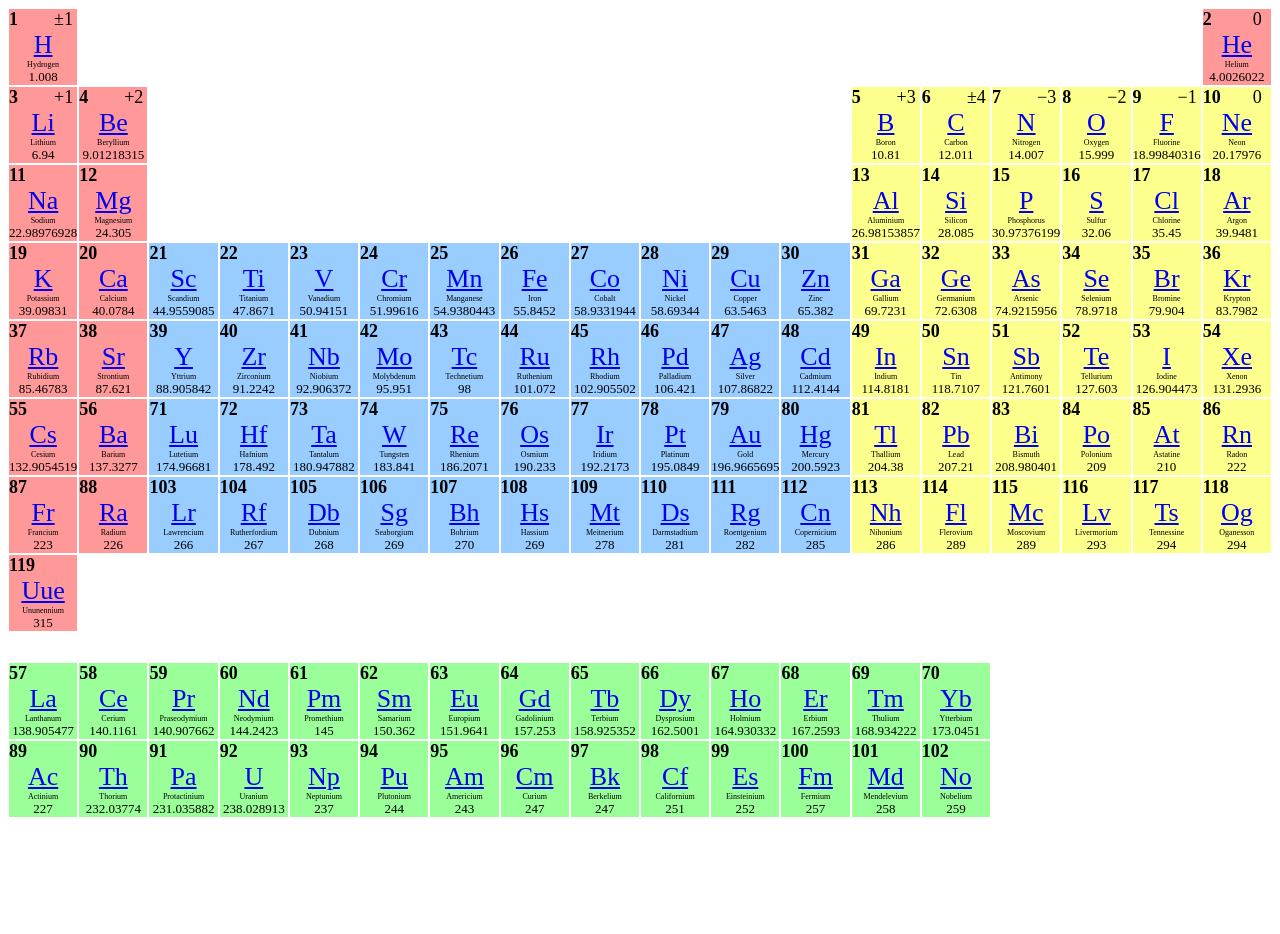
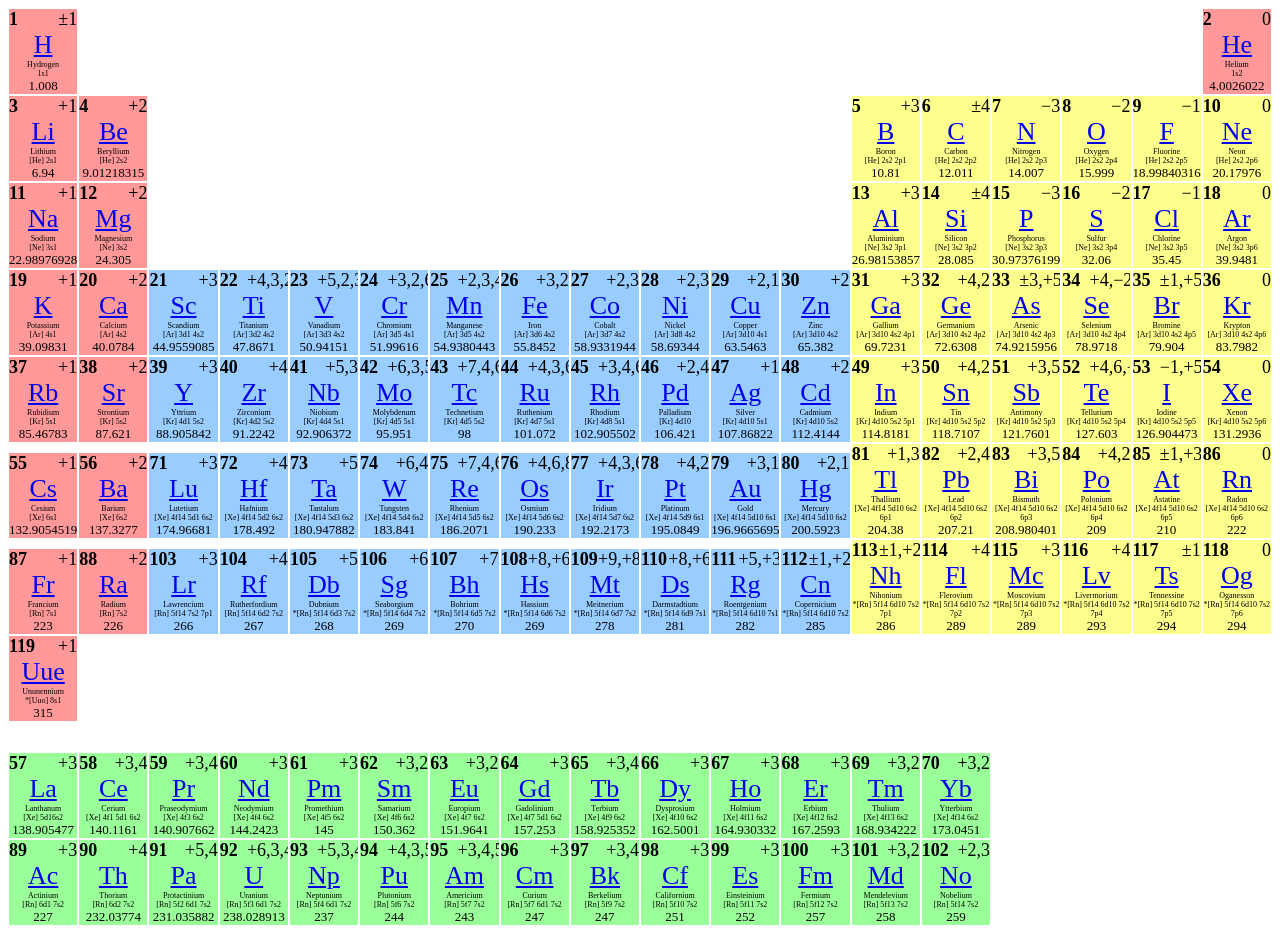
Before and after one commit to ErwanLT/periodicTableElements, an Angular app: page / in a window 1280 px wide. Before the commit the page ends 826 px from the top, so only its background shows below. Built offline with nearby package versions, Linux system fonts and the light colour scheme.

Commit message:
detail élément + css

```diff
--- a/package.json
+++ b/package.json
@@ -3,6 +3,7 @@
   "version": "0.0.0",
   "scripts": {
     "ng": "ng",
+    "start_local": "ng serve",
     "start": "node server.js",
     "build": "ng build",
     "test": "ng test",
--- a/src/app/element/element.component.css
+++ b/src/app/element/element.component.css
@@ -2,6 +2,7 @@
   border: 1px solid black;
   width: calc((100% / 2) - 2px);
   align-content: center;
+  height: fit-content;
 }
 
 .label {
@@ -9,30 +10,45 @@
   text-decoration: underline;
 }
 
+.number {
+  width: 40%;
+  height: 20%;
+  font-size: 25px;
+  font-weight: bold;
+  text-align: left;
+  display: inline-block;
+}
+.charge {
+  width: 60%;
+  height: 20%;
+  font-size: 25px;
+  text-align: right;
+  display: inline-block;
+}
 .symbol {
   width: 100%;
-  height: 40%;
-  font-size: 260px;
+  height: 50%;
+  font-size: 200px;
   text-align: center;
 }
 .name {
   width: 100%;
   height: 15%;
-  font-size: 100px;
+  font-size: 40px;
   text-transform: capitalize;
   text-align: center;
 }
-.number {
-  width: 60%;
-  height: 25%;
-  font-size: 80px;
-  font-weight: bold;
-  text-align: left;
+.conf {
+  width: 100%;
+  height: 10%;
+  font-size: 30px;
+  text-transform: capitalize;
+  text-align: center;
 }
 .mass {
   width: 100%;
   height: 20%;
-  font-size: 100px;
+  font-size: 25px;
   text-align: center;
 }
 
--- a/src/app/element/element.component.html
+++ b/src/app/element/element.component.html
@@ -1,8 +1,10 @@
 <div style="display: flex">
   <div class="element {{element.block}}">
     <div class="number">{{element.number}}</div>
+    <div class="charge">{{element.common_oxidation_states}}</div>
+    <div class="symbol"><a href="{{element.source}}">{{element.symbol}}</a></div>
     <div class="name">{{element.name}}</div>
-    <div class="symbol">{{element.symbol}}</div>
+    <div class="conf">{{element.electron_configuration_semantic}}</div>
     <div class="mass">{{element.atomic_mass}}</div>
   </div>
 
--- a/src/app/list-element/list-element.component.css
+++ b/src/app/list-element/list-element.component.css
@@ -16,25 +16,32 @@
 }
 
 .number {
-  width: 60%;
-  height: 25%;
+  width: 40%;
+  height: 15%;
   font-size: 18px;
   font-weight: bold;
   text-align: left;
 }
 .charge {
-  width: 40%;
-  height: 25%;
+  width: 60%;
+  height: 15%;
   font-size: 18px;
+  text-align: right;
 }
 .symbol {
   width: 100%;
-  height: 40%;
+  height: 30%;
   font-size: 26px;
 }
 .name {
   width: 100%;
   height: 15%;
+  font-size: 8px;
+  text-transform: capitalize;
+}
+.conf {
+  width: 100%;
+  height: 10%;
   font-size: 8px;
   text-transform: capitalize;
 }
--- a/src/app/list-element/list-element.component.html
+++ b/src/app/list-element/list-element.component.html
@@ -7,6 +7,7 @@
       <div class="pt charge">{{element.common_oxidation_states}}</div>
       <div class="pt symbol"><a href="{{element.source}}">{{element.symbol}}</a></div>
       <div class="pt name">{{element.name}}</div>
+      <div class="pt conf">{{element.electron_configuration_semantic}}</div>
       <div class="pt mass">{{element.atomic_mass}}</div>
     </div>
     <div *ngIf="!element.number" class="pt element"></div>
@@ -23,6 +24,7 @@
       <div class="pt charge">{{element.common_oxidation_states}}</div>
       <div class="pt symbol"><a href="{{element.source}}">{{element.symbol}}</a></div>
       <div class="pt name">{{element.name}}</div>
+      <div class="pt conf">{{element.electron_configuration_semantic}}</div>
       <div class="pt mass">{{element.atomic_mass}}</div>
     </div>
   </div>
@@ -35,6 +37,7 @@
       <div class="pt charge">{{element.common_oxidation_states}}</div>
       <div class="pt symbol"><a href="{{element.source}}">{{element.symbol}}</a></div>
       <div class="pt name">{{element.name}}</div>
+      <div class="pt conf">{{element.electron_configuration_semantic}}</div>
       <div class="pt mass">{{element.atomic_mass}}</div>
     </div>
   </div>
```
Also changed, not shown: src/assets/data/elements.json.
